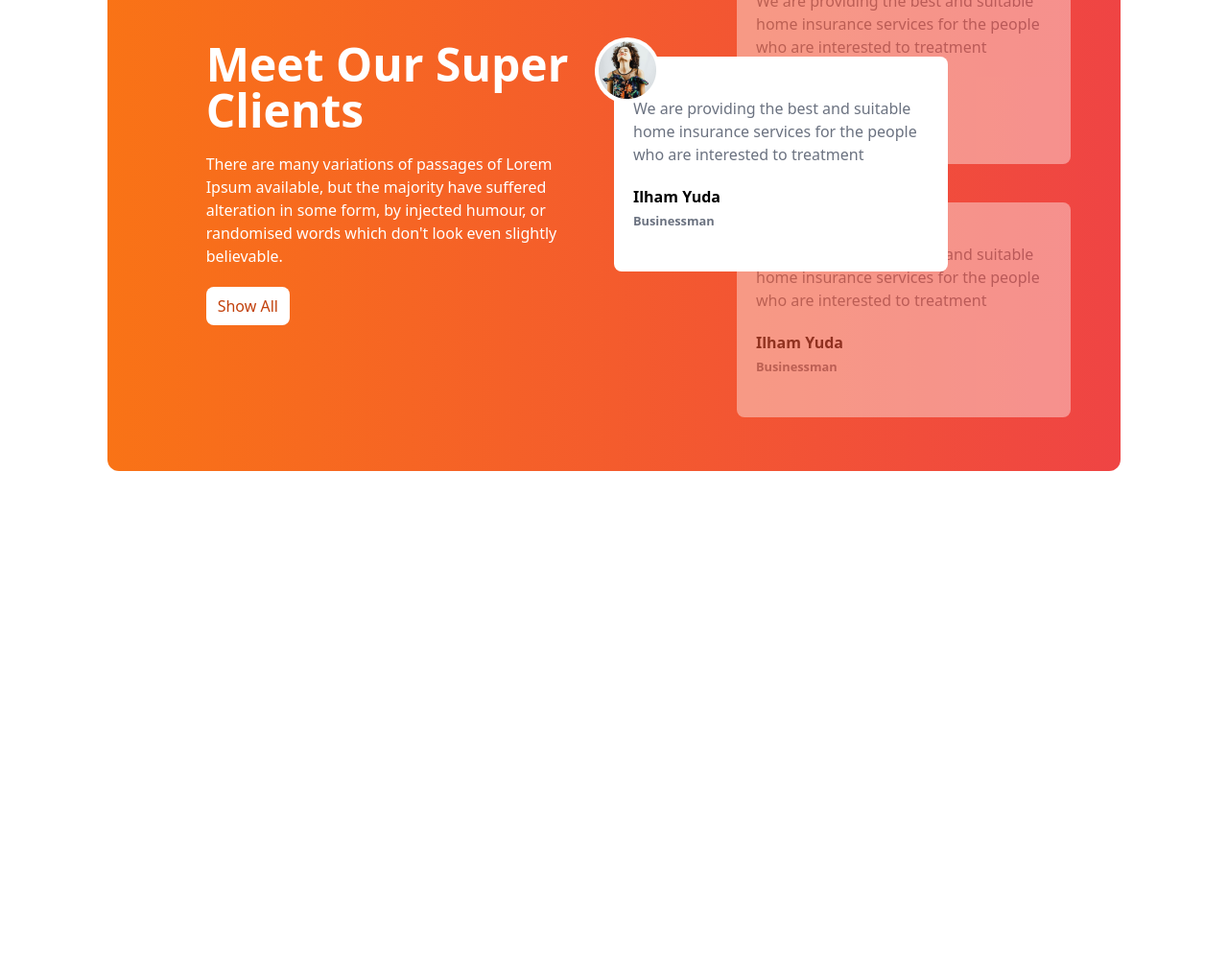
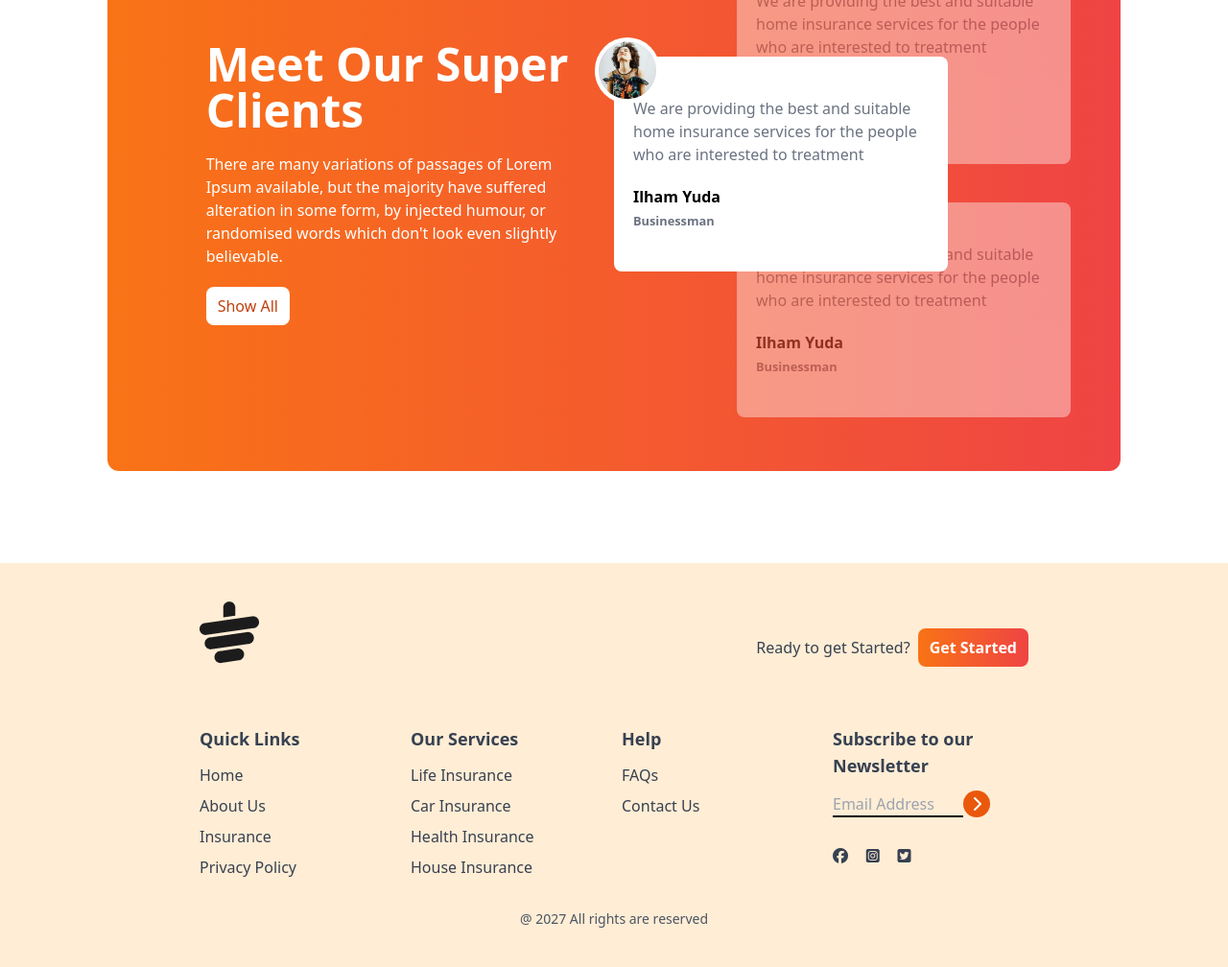
Before and after one commit to cosmokhairul/tea-house-with-tailwind, a plain HTML site: page index.html in a window 1280 px wide. Shown: the part 1953-2961 px from the top of the page at 96% size. Before the commit the page ends 2540 px from the top, so only its background shows below. Drawn offline with nearby package versions, Linux system fonts and the light colour scheme.

Commit message:
Footer  Section Added

```diff
--- a/index.html
+++ b/index.html
@@ -30,6 +30,8 @@
 <body>
 
   <main class="max-w-screen-xl mx-auto px-16 lg:px-28">
+
+    <!-- Banner Section -->
     <header class="lg:flex pt-10 mb-20">
       <!-- text content -->
        <div>
@@ -205,7 +207,79 @@
       </div>
      </section>
 
+  </main>
 
-  </main>
+  <!-- Footer Section -->
+   <footer class="bg-orange-100 text-gray-700 py-10 px-4 md:px-16">
+
+    <div class="w-9/12 mx-auto">
+      <!-- Logo -->
+       <div class="mb-8 flex justify-between">
+        <img class="mb-8" src="./images/cup.png" alt="">
+        <div class="flex items-center gap-2">
+          <h4>Ready to get Started?</h4>
+          <button class="bg-gradient-to-r from-orange-500 to-red-500 px-3 py-2 rounded-lg text-white font-bold cursor-pointer">Get Started</button>
+        </div>
+       </div>
+
+       <!-- Links -->
+        <div class="grid grid-cols-1 md:grid-cols-2 lg:grid-cols-4 gap-4">
+
+          <!-- First Column -->
+           <div>
+            <h3 class="font-semibold text-lg mb-3">Quick Links</h3>
+            <ul class="space-y-2">
+              <li><a class="hover:text-orange-600" href="#">Home</a></li>
+              <li><a class="hover:text-orange-600" href="#">About Us</a></li>
+              <li><a class="hover:text-orange-600" href="#">Insurance</a></li>
+              <li><a class="hover:text-orange-600" href="#">Privacy Policy</a></li>
+            </ul>
+           </div>
+
+             <!-- Second Column -->
+             <div>
+              <h3 class="font-semibold text-lg mb-3">Our Services</h3>
+              <ul class="space-y-2">
+                <li><a class="hover:text-orange-600" href="#">Life Insurance</a></li>
+                <li><a class="hover:text-orange-600" href="#">Car Insurance</a></li>
+                <li><a class="hover:text-orange-600" href="#">Health Insurance</a></li>
+                <li><a class="hover:text-orange-600" href="#">House Insurance</a></li>
+              </ul>
+             </div>
+
+              <!-- Third Column -->
+              <div>
+                <h3 class="font-semibold text-lg mb-3">Help</h3>
+                <ul class="space-y-2">
+                  <li><a class="hover:text-orange-600" href="#">FAQs</a></li>
+                  <li><a class="hover:text-orange-600" href="#">Contact Us</a></li>
+                </ul>
+               </div>
+
+               <!-- Fourth Column -->
+                <div>
+                  <h3 class="font-semibold text-lg mb-3">Subscribe to our Newsletter</h3>
+                  <div class="flex flex-col space-y-2">
+                    <div>
+                      <input placeholder="Email Address" type="text" class="bg-transparent border-b-2 border-black w-4/6"><i class="fa-solid fa-chevron-right w-7 h-7 bg-orange-600 inline-flex rounded-full text-white justify-center items-center"></i>
+
+                      <div class="flex justify-between w-2/5 mb-2 mt-8">
+                        <i class="fa-brands fa-facebook"></i>
+                        <i class="fa-brands fa-square-instagram"></i>
+                        <i class="fa-brands fa-square-twitter"></i>
+                      </div>
+                    </div>
+                  </div>
+                </div>
+
+        </div>
+
+        <div class="text-center pt-4 mt-4">
+          <p class="text-sm text-gray-600">@ 2027 All rights are reserved</p>
+        </div>
+
+    </div>
+
+   </footer>
 </body>
 </html>
```
